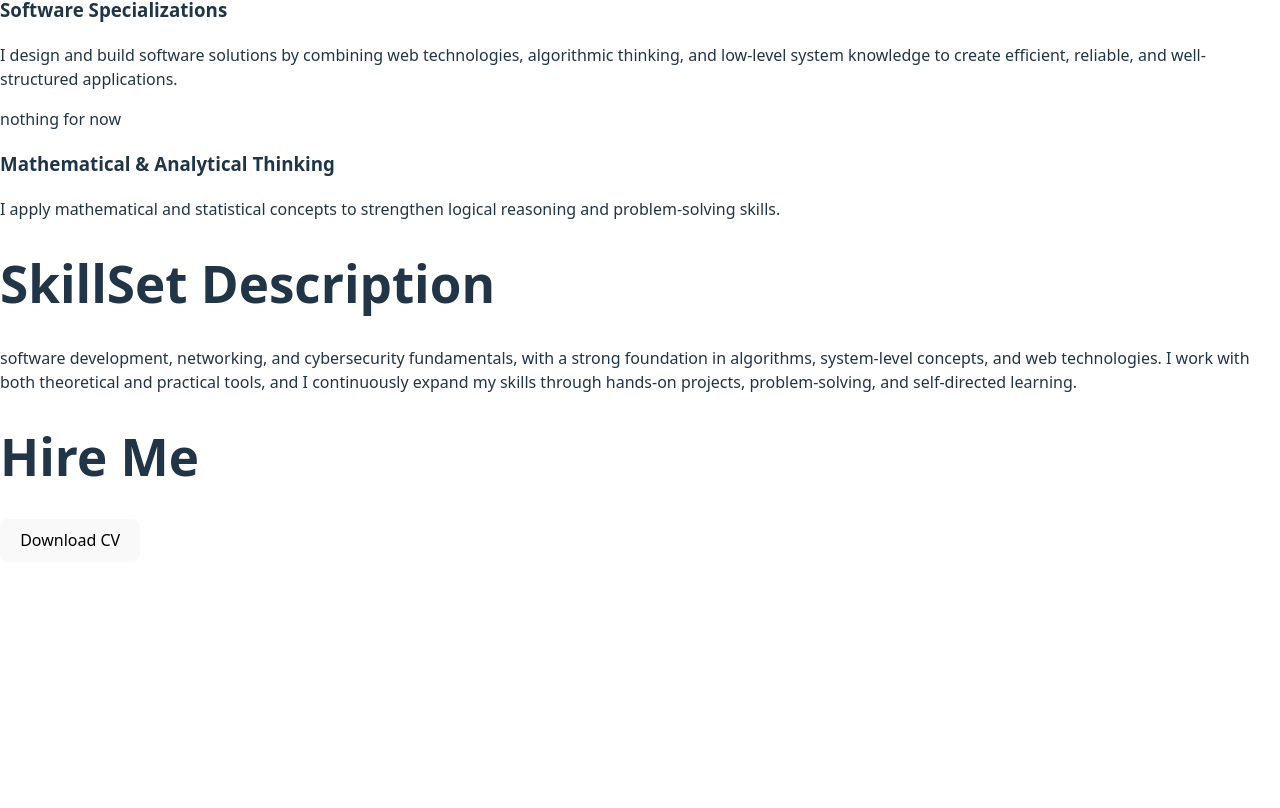
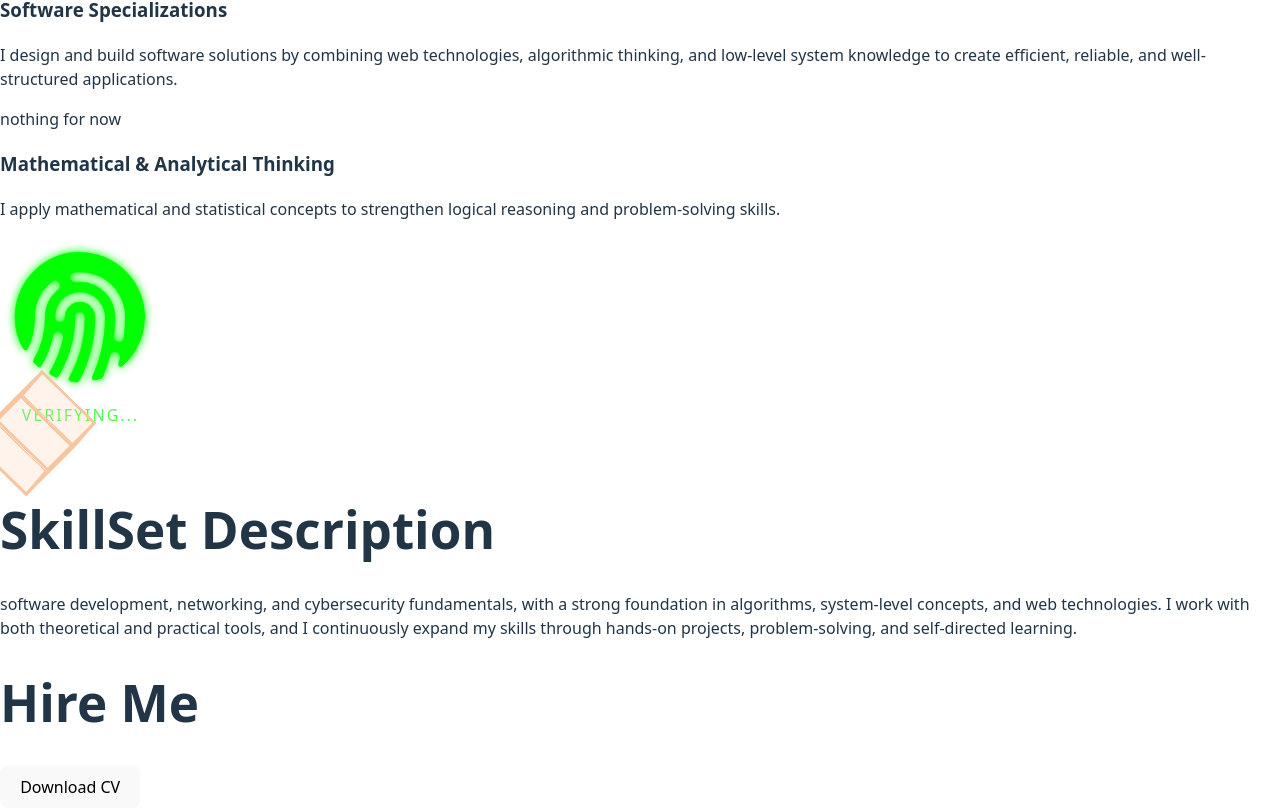
Before and after one commit to Chiraz-hub/My_Website, a React (Vite) app: page / in a window 1280 px wide. Shown: the part 904-1712 px from the top of the page. Before the commit the page ends 1466 px from the top, so only its background shows below. Built offline with nearby package versions, Linux system fonts and the light colour scheme.

Commit message:
Working on the icons

```diff
--- a/package.json
+++ b/package.json
@@ -11,7 +11,8 @@
   },
   "dependencies": {
     "react": "^19.2.0",
-    "react-dom": "^19.2.0"
+    "react-dom": "^19.2.0",
+    "styled-components": "^6.3.8"
   },
   "devDependencies": {
     "@eslint/js": "^9.39.1",
--- a/src/App.tsx
+++ b/src/App.tsx
@@ -4,6 +4,8 @@ import Desc from "./Page_components/About_Structure/Description"
 import Activity from "./Page_components/Activity/act"
 import Skill from "./Page_components/SkillSet/SkillDes"
 import Hire from "./Page_components/HireMe/hire"
+import SecBtn from './Page_components/Activity/SecBtn'
+import PrblmS from './Page_components/Activity/PrblmS'
 function App(){
  return (
      <div>
@@ -11,6 +13,8 @@ function App(){
     <Greating />
     <Desc />
     <Activity />
+    <SecBtn />
+    <PrblmS />
     <Skill/>
     <Hire />
     </div>
--- /dev/null
+++ b/src/Page_components/Activity/PrblmS.tsx
@@ -0,0 +1,79 @@
+
+import styled from 'styled-components';
+
+const Loader = () => {
+  return (
+    <StyledWrapper>
+      <div className="spinner">
+        <div />
+        <div />
+        <div />
+        <div />
+        <div />
+        <div />
+      </div>
+    </StyledWrapper>
+  );
+}
+
+const StyledWrapper = styled.div`
+  .spinner {
+    width: 70.4px;
+    height: 70.4px;
+    --clr: rgb(247, 197, 159);
+    --clr-alpha: rgb(247, 197, 159,.1);
+    animation: spinner 1.6s infinite ease;
+    transform-style: preserve-3d;
+  }
+
+  .spinner > div {
+    background-color: var(--clr-alpha);
+    height: 100%;
+    position: absolute;
+    width: 100%;
+    border: 3.5px solid var(--clr);
+  }
+
+  .spinner div:nth-of-type(1) {
+    transform: translateZ(-35.2px) rotateY(180deg);
+  }
+
+  .spinner div:nth-of-type(2) {
+    transform: rotateY(-270deg) translateX(50%);
+    transform-origin: top right;
+  }
+
+  .spinner div:nth-of-type(3) {
+    transform: rotateY(270deg) translateX(-50%);
+    transform-origin: center left;
+  }
+
+  .spinner div:nth-of-type(4) {
+    transform: rotateX(90deg) translateY(-50%);
+    transform-origin: top center;
+  }
+
+  .spinner div:nth-of-type(5) {
+    transform: rotateX(-90deg) translateY(50%);
+    transform-origin: bottom center;
+  }
+
+  .spinner div:nth-of-type(6) {
+    transform: translateZ(35.2px);
+  }
+
+  @keyframes spinner {
+    0% {
+      transform: rotate(45deg) rotateX(-25deg) rotateY(25deg);
+    }
+
+    50% {
+      transform: rotate(45deg) rotateX(-385deg) rotateY(25deg);
+    }
+
+    100% {
+      transform: rotate(45deg) rotateX(-385deg) rotateY(385deg);
+    }
+  }`;
+
+export default Loader;
--- /dev/null
+++ b/src/Page_components/Activity/SecBtn.tsx
@@ -0,0 +1,338 @@
+
+import styled from 'styled-components';
+
+const Button = () => {
+  return (
+    <StyledWrapper>
+      <div className="fingerprint-container">
+        <svg viewBox="0 0 256 256" height={256} width={256} xmlns="http://www.w3.org/2000/svg" className="fingerprint-svg">
+          <path d="M126.42 24C70.73 24.85 25.21 70.09 24 125.81a103.53 103.53 0 0 0 13.52 53.54a4 4 0 0 0 7.1-.3a119.35 119.35 0 0 0 11.37-51A71.77 71.77 0 0 1 83 71.83a8 8 0 1 1 9.86 12.61A55.82 55.82 0 0 0 72 128.07a135.3 135.3 0 0 1-18.45 68.35a4 4 0 0 0 .61 4.85c2 2 4.09 4 6.25 5.82a4 4 0 0 0 6-1A151.2 151.2 0 0 0 85 158.49a8 8 0 1 1 15.68 3.19a167.3 167.3 0 0 1-21.07 53.64a4 4 0 0 0 1.6 5.63c2.47 1.25 5 2.41 7.57 3.47a4 4 0 0 0 5-1.61A183 183 0 0 0 120 128.28a8.16 8.16 0 0 1 7.44-8.21a8 8 0 0 1 8.56 8a198.94 198.94 0 0 1-25.21 97.16a4 4 0 0 0 2.95 5.92q4.55.63 9.21.86a4 4 0 0 0 3.67-2.1A214.9 214.9 0 0 0 152 128.8c.05-13.25-10.3-24.49-23.54-24.74A24 24 0 0 0 104 128a8.1 8.1 0 0 1-7.29 8a8 8 0 0 1-8.71-8a40 40 0 0 1 40.42-40c22 .23 39.68 19.17 39.57 41.16a231.4 231.4 0 0 1-20.52 94.57a4 4 0 0 0 4.62 5.51a104 104 0 0 0 10.26-3a4 4 0 0 0 2.35-2.22a244 244 0 0 0 11.48-34a8 8 0 1 1 15.5 4q-1.12 4.37-2.4 8.7a4 4 0 0 0 6.46 4.17A104 104 0 0 0 126.42 24M198 161.08a8 8 0 0 1-7.92 7a8 8 0 0 1-1-.06a8 8 0 0 1-6.95-8.93a253 253 0 0 0 1.92-31a56.08 56.08 0 0 0-56-56a57 57 0 0 0-7 .43a8 8 0 0 1-2-15.89a72.1 72.1 0 0 1 81 71.49a267 267 0 0 1-2.05 32.96" strokeWidth={1} stroke="currentColor" fill="currentColor" className="fingerprint-path" />
+        </svg>
+        <div className="scan-line" />
+        <div className="matrix-rain" />
+        <div className="ripple1" />
+        <div className="ripple2" />
+        <div className="ripple3" />
+        <div className="glow" />
+        <div className="status">Verifying...</div>
+      </div>
+    </StyledWrapper>
+  );
+}
+
+const StyledWrapper = styled.div`
+  .fingerprint-container {
+    position: relative;
+    width: 160px;
+    height: 160px;
+    cursor: pointer;
+    animation: flicker 3s infinite ease-in-out;
+    border-radius: 50%;
+  }
+
+  .fingerprint-svg {
+    width: 100%;
+    height: 100%;
+    color: #00ff00;
+    filter: drop-shadow(0 0 5px #00ff00);
+    transition:
+      transform 0.2s ease,
+      filter 0.3s ease;
+  }
+
+  .fingerprint-path {
+    stroke-dasharray: 500; /* Adjusted for new path length */
+    stroke-dashoffset: 0;
+    animation: draw 4s infinite linear;
+  }
+
+  /* Scan effect */
+  .scan-line {
+    position: absolute;
+    top: 0;
+    left: 0;
+    width: 100%;
+    height: 3px;
+    background: linear-gradient(to right, transparent, #00ff00, transparent);
+    opacity: 0;
+  }
+
+  /* Matrix rain */
+  .matrix-rain {
+    position: absolute;
+    width: 100%;
+    height: 100%;
+    top: 0;
+    left: 0;
+    opacity: 0;
+    background: linear-gradient(to bottom, rgba(0, 255, 0, 0.1), transparent);
+    overflow: hidden;
+    border-radius: 50%;
+  }
+
+  .matrix-rain::before {
+    content: "101010 1100 0011 0101 1001 1110 0010 1101";
+    position: absolute;
+    color: #00ff00;
+    font-size: 14px;
+    opacity: 0.2;
+    animation: rain 1.5s infinite linear;
+  }
+
+  /* Ripples */
+  .ripple1,
+  .ripple2,
+  .ripple3 {
+    position: absolute;
+    width: 100%;
+    height: 100%;
+    top: 0;
+    left: 0;
+    border-radius: 50%;
+    border: 2px solid #00ff00;
+    opacity: 0;
+    transform: scale(0);
+  }
+
+  /* Glow */
+  .glow {
+    position: absolute;
+    width: 100%;
+    height: 100%;
+    top: 0;
+    left: 0;
+    border-radius: 50%;
+    box-shadow: 0 0 20px #00ff00;
+    opacity: 0;
+  }
+
+  .status {
+    position: absolute;
+    bottom: -30px;
+    width: 100%;
+    text-align: center;
+    color: #00ff00;
+    font-size: 16px;
+    opacity: 0.7;
+    text-transform: uppercase;
+    letter-spacing: 2px;
+    animation: glitch-text 2s infinite;
+  }
+
+  /* Hover effects */
+  .fingerprint-container:hover .fingerprint-svg {
+    transform: scale(1.1);
+    filter: drop-shadow(0 0 10px #00ff00);
+  }
+
+  .fingerprint-container:hover .scan-line {
+    animation: scan 1s infinite linear;
+    opacity: 0.7;
+  }
+
+  .fingerprint-container:hover .matrix-rain {
+    opacity: 0.5;
+  }
+
+  /* Click effects */
+  .fingerprint-container:active .fingerprint-svg {
+    transform: scale(1.05) rotate(360deg);
+    filter: drop-shadow(0 0 15px #00ff00) blur(1px);
+    animation:
+      hack-spin 0.8s ease-out,
+      glitch 0.3s infinite;
+  }
+
+  .fingerprint-container:active .fingerprint-path {
+    animation: draw-fast 0.5s linear;
+  }
+
+  .fingerprint-container:active .glitch-line1 {
+    animation: glitch-move1 0.3s infinite;
+    opacity: 0.6;
+  }
+
+  .fingerprint-container:active .glitch-line2 {
+    animation: glitch-move2 0.3s infinite;
+    opacity: 0.6;
+  }
+
+  .fingerprint-container:active .ripple1 {
+    animation: ripple-effect 0.6s ease-out;
+  }
+
+  .fingerprint-container:active .ripple2 {
+    animation: ripple-effect 0.8s ease-out 0.2s;
+  }
+
+  .fingerprint-container:active .ripple3 {
+    animation: ripple-effect 1s ease-out 0.4s;
+  }
+
+  .fingerprint-container:active .glow {
+    box-shadow: 0 0 40px #00ff00;
+    animation: glow-hack 0.8s ease-out;
+  }
+
+  .fingerprint-container:active .status {
+    opacity: 1;
+    animation: glitch-text 0.3s infinite;
+  }
+
+  /* Animations */
+  @keyframes flicker {
+    0%,
+    100% {
+      opacity: 1;
+    }
+    50% {
+      opacity: 0.9;
+    }
+    75% {
+      opacity: 0.95;
+    }
+  }
+
+  @keyframes draw {
+    0% {
+      stroke-dashoffset: 500;
+    }
+    100% {
+      stroke-dashoffset: 0;
+    }
+  }
+
+  @keyframes draw-fast {
+    0% {
+      stroke-dashoffset: 500;
+    }
+    100% {
+      stroke-dashoffset: 0;
+    }
+  }
+
+  @keyframes scan {
+    0% {
+      transform: translateY(0);
+      opacity: 0.7;
+    }
+    50% {
+      opacity: 1;
+    }
+    100% {
+      transform: translateY(200px);
+      opacity: 0.7;
+    }
+  }
+
+  @keyframes rain {
+    0% {
+      transform: translateY(-100%);
+    }
+    100% {
+      transform: translateY(100%);
+    }
+  }
+
+  @keyframes ripple-effect {
+    0% {
+      transform: scale(0);
+      opacity: 0.5;
+    }
+    100% {
+      transform: scale(1.5);
+      opacity: 0;
+    }
+  }
+
+  @keyframes glow-hack {
+    0% {
+      opacity: 0;
+    }
+    50% {
+      opacity: 0.8;
+    }
+    100% {
+      opacity: 0;
+    }
+  }
+
+  @keyframes hack-spin {
+    0% {
+      transform: scale(1.05) rotate(0deg);
+    }
+    50% {
+      transform: scale(1.15) rotate(180deg);
+    }
+    100% {
+      transform: scale(1.05) rotate(360deg);
+    }
+  }
+
+  @keyframes glitch {
+    0% {
+      transform: translate(0);
+    }
+    20% {
+      transform: translate(-2px, 2px);
+    }
+    40% {
+      transform: translate(2px, -2px);
+    }
+    60% {
+      transform: translate(-2px, 0);
+    }
+    80% {
+      transform: translate(2px, 0);
+    }
+    100% {
+      transform: translate(0);
+    }
+  }
+
+  @keyframes glitch-move1 {
+    0% {
+      transform: translateX(-50%) translateY(0);
+    }
+    50% {
+      transform: translateX(-55%) translateY(2px);
+    }
+    100% {
+      transform: translateX(-50%) translateY(0);
+    }
+  }
+
+  @keyframes glitch-move2 {
+    0% {
+      transform: translateX(-50%) translateY(0);
+    }
+    50% {
+      transform: translateX(-45%) translateY(-2px);
+    }
+    100% {
+      transform: translateX(-50%) translateY(0);
+    }
+  }
+
+  @keyframes glitch-text {
+    0% {
+      transform: translate(0);
+    }
+    20% {
+      transform: translate(-1px, 1px);
+    }
+    40% {
+      transform: translate(1px, -1px);
+    }
+    60% {
+      transform: translate(-1px, 0);
+    }
+    80% {
+      transform: translate(1px, 0);
+    }
+    100% {
+      transform: translate(0);
+    }
+  }`;
+
+export default Button;
```
Also changed, not shown: 1 other file (tests, documents, lock files or other folders).
